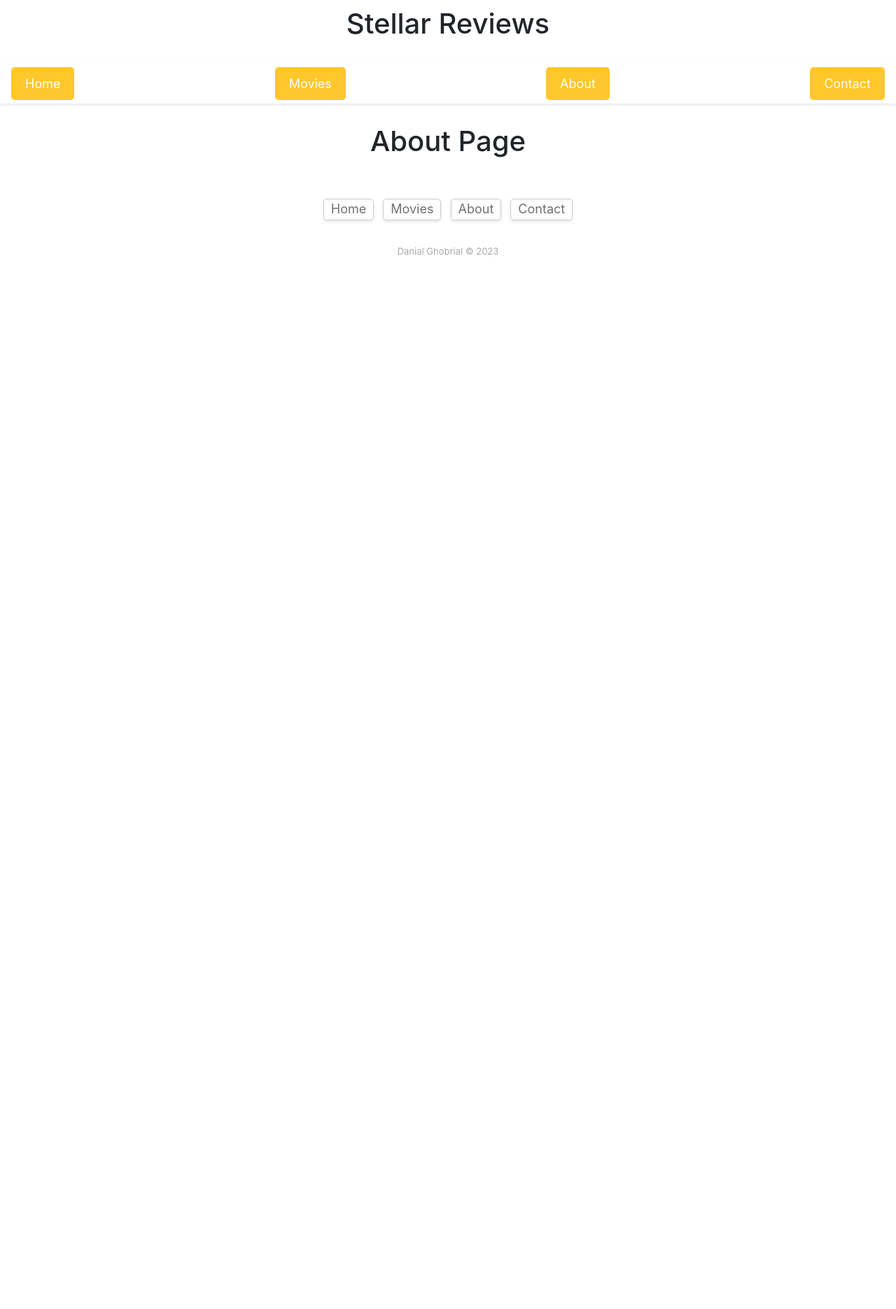
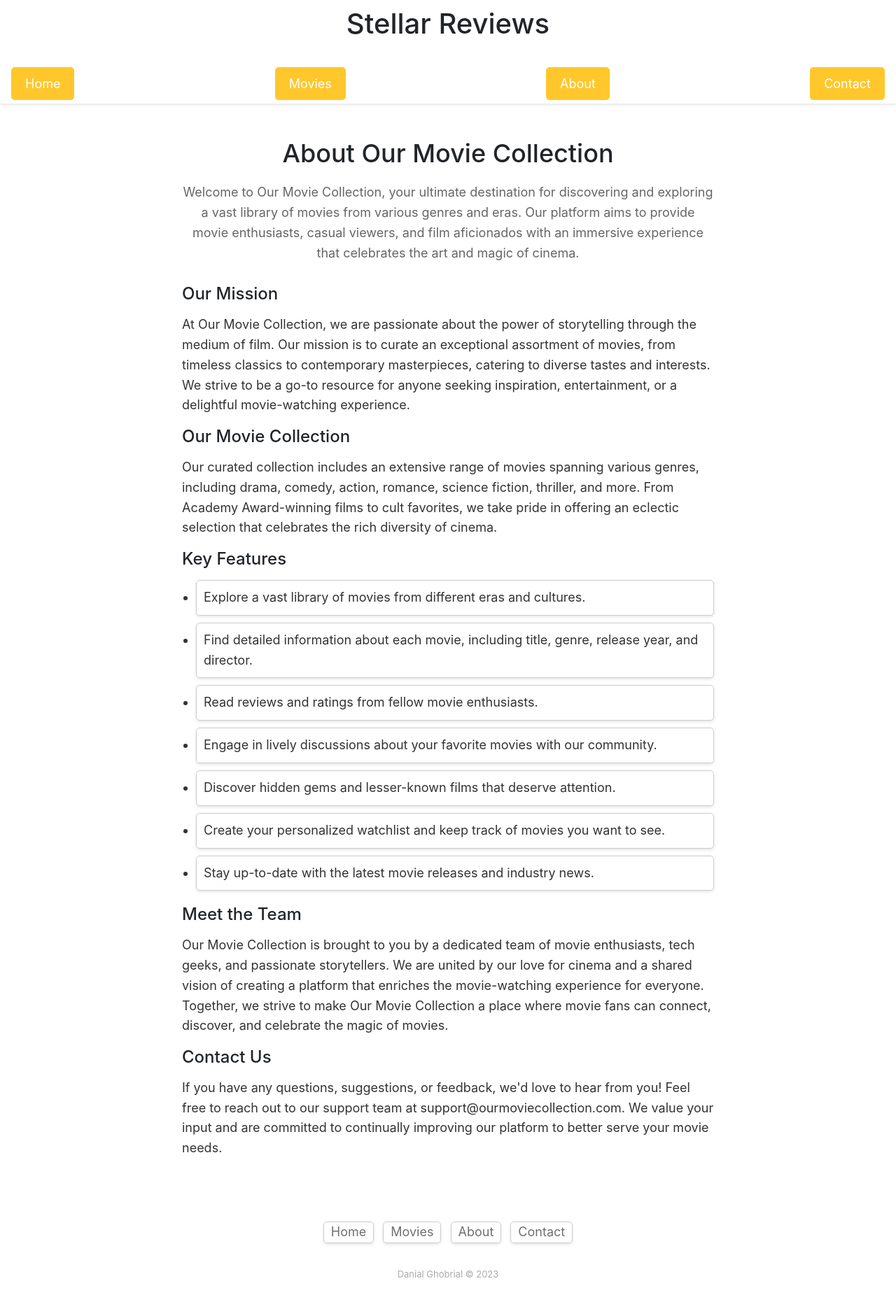
Before and after one commit to DanialGhobrial/DanialGhobrial, a Flask app: page /about in a window 1280 px wide. Shown: the whole page at 70% size. Before the commit the page ends 364 px from the top, so only its background shows below. Run offline with Flask 3, Linux system fonts and the light colour scheme; some libraries are stand-ins or nearby versions.

Commit message:
Added a second page

```diff
--- a/routes.py
+++ b/routes.py
@@ -1,4 +1,5 @@
-from flask import Flask, render_template, request, redirect
+from flask import Flask, render_template, request, redirect, url_for
+from math import ceil
 import sqlite3
 
 app = Flask(__name__)
@@ -43,29 +44,16 @@ def add_movie_review():
                        (name, rating, review, movie_id))
         conn.commit()
 
-    return redirect("/movie_detail/{}".format(movie_id))
+        return redirect(url_for('movies_detail', id=movie_id))   # Redirect back to the movie details page
+
 
 # Route to display a list of movies and handle the search form
 @app.route('/movies', methods=['GET', 'POST'])
 def movies():
     if request.method == 'POST':
-        # Handle the form submission for adding a review
-        name = request.form['name']
-        review = request.form['review']
-        rating = request.form['rating']
-        movie_id = request.form['movie_id']
+        # Handle the form submission here (if needed)
+        pass
 
-        print(f"Name: {name}, Review: {review}, Rating: {rating}, Movie ID: {movie_id}")  # Debugging line
-
-        with sqlite3.connect('Database/Final.db') as conn:
-            cursor = conn.cursor()
-            cursor.execute('INSERT INTO Review (name, rating, review, movie_id) VALUES (?, ?, ?, ?)',
-                           (name, rating, review, movie_id))
-            conn.commit()
-
-        return redirect("/movie_detail/{}".format(movie_id))
-
-    # Handle the search query
     query = request.args.get('query')
     if query:
         with sqlite3.connect('Database/Final.db') as conn:
@@ -79,7 +67,16 @@ def movies():
             cur.execute('SELECT * FROM Movie')
             movies = cur.fetchall()
 
-    return render_template('movies.html', movies=movies)
+    # Pagination logic
+    items_per_page = 28  # Number of movies per page
+    num_pages = ceil(len(movies) / items_per_page)
+    page = int(request.args.get('page', 1))
+    start_idx = (page - 1) * items_per_page
+    end_idx = start_idx + items_per_page
+    movies_to_display = movies[start_idx:end_idx]
+
+    return render_template('movies.html', movies=movies_to_display, page=page, num_pages=num_pages)
+
 
 
 
--- a/static/CSS/style.css
+++ b/static/CSS/style.css
@@ -516,4 +516,128 @@ h1 {
   background-color: #ffa300;
 }
 
-/* ... (Your existing CSS below) ... */
+/* About page styles */
+.about-page {
+  max-width: 800px;
+  margin: 0 auto;
+  padding: 20px;
+}
+
+.about-header {
+  text-align: center;
+  margin-bottom: 30px;
+}
+
+.about-header h1 {
+  font-size: 36px;
+  margin-bottom: 10px;
+}
+
+.about-header p {
+  font-size: 18px;
+  color: #666;
+  line-height: 1.6;
+}
+
+.about-mission h2,
+.about-collection h2,
+.about-features h2,
+.about-team h2,
+.about-contact h2 {
+  font-size: 24px;
+  margin-bottom: 15px;
+}
+
+.about-mission p,
+.about-collection p,
+.about-features ul,
+.about-features li,
+.about-team p,
+.about-contact p {
+  font-size: 18px;
+  color: #333;
+  line-height: 1.6;
+}
+
+.about-features ul {
+  list-style: disc;
+  margin-left: 20px;
+  margin-bottom: 20px;
+}
+
+.about-features li {
+  margin-bottom: 10px;
+}
+
+.about-contact p {
+  margin-bottom: 30px;
+}
+
+/* Media queries for responsiveness */
+@media screen and (max-width: 600px) {
+  .about-page {
+    padding: 10px;
+  }
+
+  .about-header h1 {
+    font-size: 28px;
+  }
+
+  .about-header p {
+    font-size: 16px;
+  }
+
+  .about-mission h2,
+  .about-collection h2,
+  .about-features h2,
+  .about-team h2,
+  .about-contact h2 {
+    font-size: 20px;
+  }
+
+  .about-mission p,
+  .about-collection p,
+  .about-features ul,
+  .about-features li,
+  .about-team p,
+  .about-contact p {
+    font-size: 16px;
+  }
+}
+/* Pagination styles */
+.pagination {
+  display: flex;
+  justify-content: center;
+  margin-top: 20px;
+}
+
+.pagination ul {
+  list-style: none;
+  padding: 0;
+  margin: 0;
+}
+
+.pagination li {
+  display: inline-block;
+  margin: 0 5px;
+}
+
+.pagination a {
+  display: block;
+  padding: 8px 12px;
+  border: 1px solid #ccc;
+  border-radius: 5px;
+  text-decoration: none;
+  color: #333;
+  background-color: #fff;
+  transition: background-color 0.2s;
+}
+
+.pagination a.active {
+  background-color: #ffc72c;
+  color: #fff;
+}
+
+.pagination a:hover {
+  background-color: #f0f0f0;
+}
--- a/templates/about.html
+++ b/templates/about.html
@@ -1,4 +1,43 @@
 {% extends "layout.html" %}
+
 {% block content %}
-<h1>About Page</h1>
+  <div class="about-page">
+    <div class="about-header">
+      <h1>About Our Movie Collection</h1>
+      <p>Welcome to Our Movie Collection, your ultimate destination for discovering and exploring a vast library of movies from various genres and eras. Our platform aims to provide movie enthusiasts, casual viewers, and film aficionados with an immersive experience that celebrates the art and magic of cinema.</p>
+    </div>
+
+    <div class="about-mission">
+      <h2>Our Mission</h2>
+      <p>At Our Movie Collection, we are passionate about the power of storytelling through the medium of film. Our mission is to curate an exceptional assortment of movies, from timeless classics to contemporary masterpieces, catering to diverse tastes and interests. We strive to be a go-to resource for anyone seeking inspiration, entertainment, or a delightful movie-watching experience.</p>
+    </div>
+
+    <div class="about-collection">
+      <h2>Our Movie Collection</h2>
+      <p>Our curated collection includes an extensive range of movies spanning various genres, including drama, comedy, action, romance, science fiction, thriller, and more. From Academy Award-winning films to cult favorites, we take pride in offering an eclectic selection that celebrates the rich diversity of cinema.</p>
+    </div>
+
+    <div class="about-features">
+      <h2>Key Features</h2>
+      <ul>
+        <li>Explore a vast library of movies from different eras and cultures.</li>
+        <li>Find detailed information about each movie, including title, genre, release year, and director.</li>
+        <li>Read reviews and ratings from fellow movie enthusiasts.</li>
+        <li>Engage in lively discussions about your favorite movies with our community.</li>
+        <li>Discover hidden gems and lesser-known films that deserve attention.</li>
+        <li>Create your personalized watchlist and keep track of movies you want to see.</li>
+        <li>Stay up-to-date with the latest movie releases and industry news.</li>
+      </ul>
+    </div>
+
+    <div class="about-team">
+      <h2>Meet the Team</h2>
+      <p>Our Movie Collection is brought to you by a dedicated team of movie enthusiasts, tech geeks, and passionate storytellers. We are united by our love for cinema and a shared vision of creating a platform that enriches the movie-watching experience for everyone. Together, we strive to make Our Movie Collection a place where movie fans can connect, discover, and celebrate the magic of movies.</p>
+    </div>
+
+    <div class="about-contact">
+      <h2>Contact Us</h2>
+      <p>If you have any questions, suggestions, or feedback, we'd love to hear from you! Feel free to reach out to our support team at support@ourmoviecollection.com. We value your input and are committed to continually improving our platform to better serve your movie needs.</p>
+    </div>
+  </div>
 {% endblock %}
```
Also changed, not shown: templates/movies.html (+14 -1 lines), Database/Final.db.
